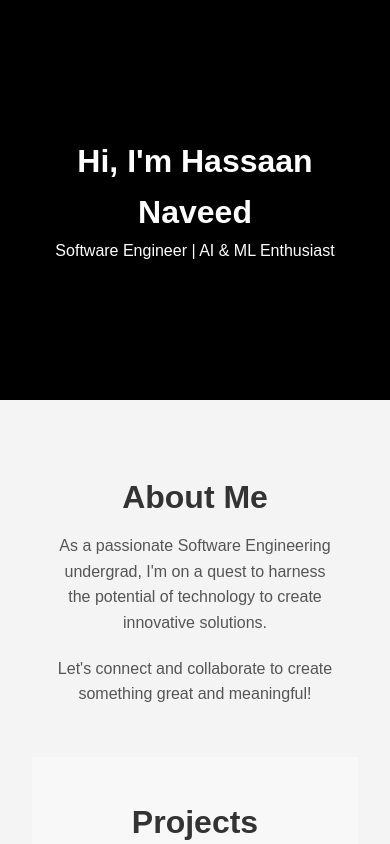
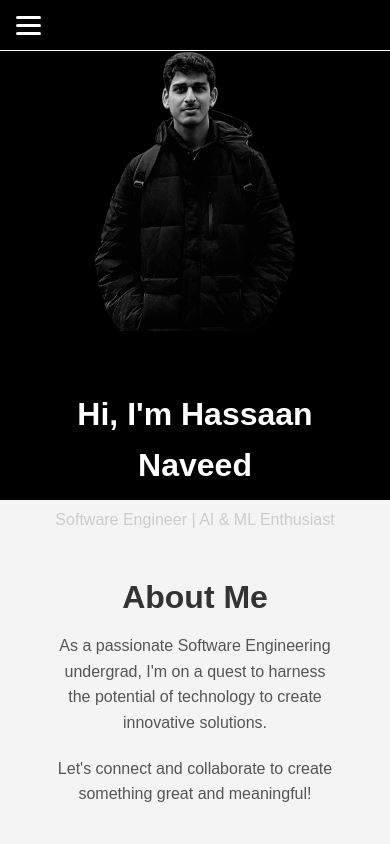
Before and after one commit to hassaannaveed/portfolio-website, a React (Vite) app: page / in a window 390 px wide. Shown: the top 844 px of the page. Built offline with nearby package versions, Linux system fonts and the light colour scheme.

Commit message:
Added Image + nav
Adding the hero image and the navigation for desktop and phone.

```diff
--- a/src/App.css
+++ b/src/App.css
@@ -8,26 +8,44 @@
   align-items: center;
 }
 
-/* Hero Section */
+/* Hero */
 .hero {
-  text-align: center;
+  display: flex;
+  align-items: center;
+  justify-content: center;
+  text-align: left;
   padding: 80px 20px;
   background-color: #000000;
   color: white;
-  display: flex;
-  flex-direction: column;
-  align-items: center;
-  justify-content: center;
   width: 100%;
-  height: 400px;
+  height: 500px;
+  gap: 50px;
 }
 
-.hero h1 {
+.hero-image img {
+  padding-top: 85px;
+  padding-bottom: 0px;
+  width: 280px;
+  height: auto;
+  border-radius: 5px;
+}
+
+.hero-text {
+  max-width: 600px;
+}
+
+.hero-text h1 {
   font-size: 2rem;
   font-weight: bold;
 }
 
-/* About Section */
+.hero-text p {
+  font-size: 1rem;
+  margin-top: 1rem;
+  color: #ccc;
+}
+
+/* About */
 .about {
   padding: 40px 20px;
   text-align: center;
@@ -48,7 +66,7 @@
   margin: 10px auto;
 }
 
-/* Projects Section */
+/* Projects */
 .projects {
   padding: 40px 20px;
   text-align: center;
@@ -106,7 +124,7 @@
   margin-bottom: 10px;
 }
 
-/* Contact Section */
+/* Contact */
 .contact {
   padding: 40px 20px;
   text-align: center;
@@ -174,7 +192,7 @@ footer p {
   animation: spin 1s linear infinite;
 }
 
-/* Spin Animation */
+
 @keyframes spin {
   0% {
     transform: rotate(0deg);
@@ -184,10 +202,19 @@ footer p {
   }
 }
 
-/* Responsive Design */
+
 @media (max-width: 768px) {
-  .hero h1 {
+  .hero {
+    flex-direction: column;
+    text-align: center;
+  }
+
+  .hero-text h1 {
     font-size: 2rem;
+  }
+
+  .hero-image img {
+    width: 200px;
   }
 
   .hero p,
--- a/src/App.tsx
+++ b/src/App.tsx
@@ -1,11 +1,18 @@
 import React, { useState, useEffect } from "react";
 import "./App.css";
+import Navbar from "./components/Navbar";
 
 const Hero: React.FC = () => {
+  const myImage = new URL('./assets/me.png', import.meta.url).href;
   return (
     <section className="hero">
-      <h1>Hi, I'm Hassaan Naveed</h1>
-      <p>Software Engineer | AI & ML Enthusiast</p>
+      <div className="hero-image">
+      <img src={myImage} alt="Hero" />
+      </div>
+      <div className="hero-text">
+        <h1>Hi, I'm Hassaan Naveed</h1>
+        <p>Software Engineer | AI & ML Enthusiast</p>
+      </div>
     </section>
   );
 };
@@ -42,7 +49,7 @@ const Projects: React.FC = () => {
   ];
 
   return (
-    <section className="projects">
+    <section id="projects" className="projects">
       <h2>Projects</h2>
       {projects.map((project, index) => (
         <div key={index} className="project-card">
@@ -64,7 +71,7 @@ const Projects: React.FC = () => {
 
 const Contact: React.FC = () => {
   return (
-    <section className="contact">
+    <section id="contact" className="contact">
       <h2>Connect with Me</h2>
       <p>
         Email: <a href="mailto:hello@hassaannaveed.com">hello@hassaannaveed.com</a>
@@ -107,6 +114,7 @@ const App: React.FC = () => {
 
   return (
     <>
+      <Navbar />
       <Hero />
       <div className="container">
         <About />
@@ -114,9 +122,6 @@ const App: React.FC = () => {
         <Contact />
       </div>
       <Footer />
-
-
-
     </>
   );
 };
--- /dev/null
+++ b/src/components/Navbar.css
@@ -0,0 +1,98 @@
+/* Main navbar */
+.navbar {
+    background-color: #000;
+    color: white;
+    position: fixed;
+    width: 100%;
+    top: 0;
+    left: 0;
+    z-index: 999;
+    border-bottom: 0.5px solid white;
+  }
+
+
+  .nav-container {
+    max-width: 1280px;
+    margin: 0 auto;
+    padding: 0 1rem;
+    height: 50px;
+    display: flex;
+    align-items: center;
+    justify-content: space-between;
+  }
+
+
+  .nav-desktop {
+    display: flex;
+    align-items: center;
+    justify-content: center;
+    flex: 1;
+    height: 100%;
+  }
+
+  .nav-desktop a {
+    color: white;
+    text-decoration: none;
+    padding: 0 1rem;
+    font-weight: 500;
+    flex: 1;
+    text-align: center;
+  }
+
+  .nav-desktop a:hover {
+    text-decoration: underline;
+  }
+
+  .divider {
+    width: 0.5px;
+    height: 100%;
+    background-color: white;
+  }
+
+
+  .hamburger {
+    display: none;
+    flex-direction: column;
+    gap: 5px;
+    cursor: pointer;
+  }
+
+  .hamburger span {
+    width: 25px;
+    height: 3px;
+    background-color: white;
+    border-radius: 2px;
+  }
+
+  /* Mobile dropdown menu */
+  .mobile-menu {
+    position: absolute;
+    top: 60px;
+    left: 0;
+    right: 0;
+    background-color: #000;
+    display: flex;
+    flex-direction: column;
+    align-items: center;
+    border-top: 2px solid white;
+  }
+
+  .mobile-menu a {
+    padding: 1rem;
+    color: white;
+    text-decoration: none;
+    border-bottom: 1px solid white;
+    width: 100%;
+    text-align: center;
+  }
+
+
+  @media (max-width: 768px) {
+    .nav-desktop {
+      display: none;
+    }
+
+    .hamburger {
+      display: flex;
+    }
+  }
--- /dev/null
+++ b/src/components/Navbar.tsx
@@ -0,0 +1,38 @@
+import React, { useState } from "react";
+import "./Navbar.css";
+
+const Navbar: React.FC = () => {
+  const [menuOpen, setMenuOpen] = useState(false);
+
+  const toggleMenu = () => setMenuOpen(!menuOpen);
+
+  return (
+    <header className="navbar">
+      <div className="nav-container">
+        <nav className="nav-desktop">
+          <a href="#">Home</a>
+          <div className="divider" />
+          <a href="#projects">Projects</a>
+          <div className="divider" />
+          <a href="#contact">Contact</a>
+        </nav>
+
+        <div className="hamburger" onClick={toggleMenu}>
+          <span />
+          <span />
+          <span />
+        </div>
+
+        {menuOpen && (
+          <div className="mobile-menu">
+            <a href="#about" onClick={toggleMenu}>Home</a>
+            <a href="#projects" onClick={toggleMenu}>Projects</a>
+            <a href="#contact" onClick={toggleMenu}>Contact</a>
+          </div>
+        )}
+      </div>
+    </header>
+  );
+};
+
+export default Navbar;
```
Also changed, not shown: src/assets/me.png (added).
